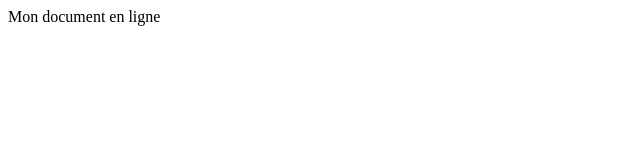
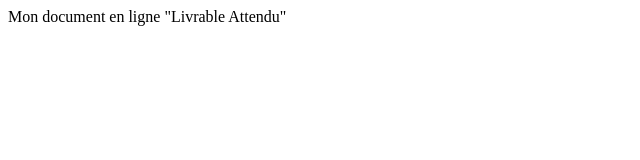
Before and after one commit to PaulYv-a/git.wp.paul, a plain HTML site: page index.html in a window 1280 px wide. Shown: the whole page, without its empty margins (0-640 px from the left). Drawn offline with Linux system fonts and the light colour scheme.

Commit message:
Update index.html

```diff
--- a/index.html
+++ b/index.html
@@ -6,6 +6,7 @@
     <title>Document</title>
 </head>
 <body>
-    Mon document en ligne
+    Mon document en ligne "Livrable Attendu"
+
 </body>
 </html>
```
